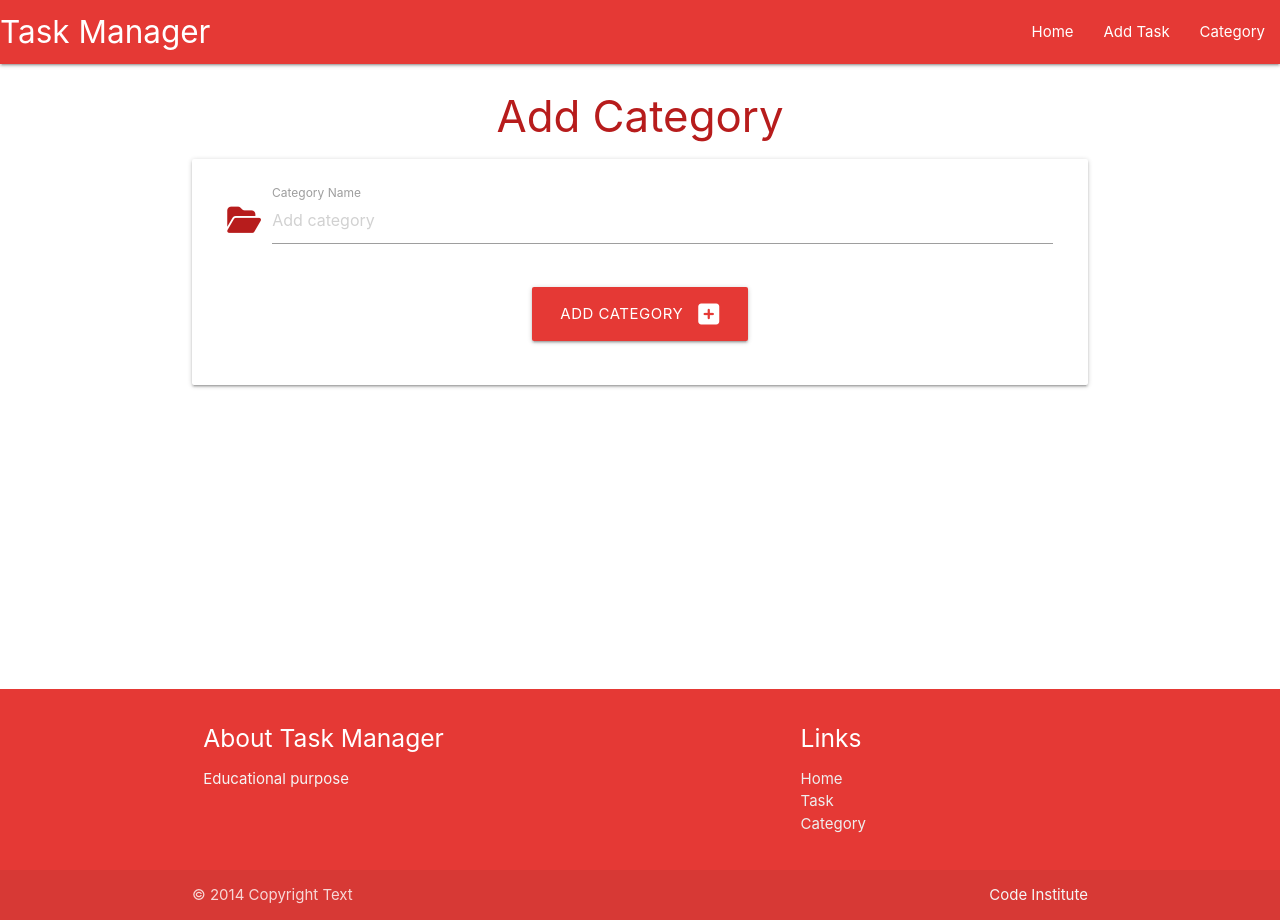
After one commit to plexoio/task-manager, a Flask app: page /add_category in a window 1280 px wide. The commit adds this page. Run offline with Flask 3, Linux system fonts and the light colour scheme.

Commit message:
Feat: DB for category up and running

```diff
--- a/taskmanager/models.py
+++ b/taskmanager/models.py
@@ -6,7 +6,7 @@ class Category(db.Model):
     id = db.Column(db.Integer, primary_key=True)
     category_name = db.Column(db.String(25), unique=True, nullable=False)
     for_tasks = db.relationship(
-        "Task", backref="category", cascade="all, delete", lazy=True)
+        "Tasks", backref="category", cascade="all, delete", lazy=True)
 
     def __repr__(self):
         return self.category_name
--- a/taskmanager/routes.py
+++ b/taskmanager/routes.py
@@ -1,4 +1,4 @@
-from flask import render_template
+from flask import render_template, request, url_for, redirect
 from taskmanager import app, db
 from taskmanager.models import Category, Tasks
 
@@ -6,3 +6,18 @@ from taskmanager.models import Category, Tasks
 @app.route("/")
 def home():
     return render_template("tasks.html")
+
+
+@app.route("/categories")
+def category():
+    return render_template("categories.html")
+
+
+@app.route("/add_category", methods=["GET", "POST"])
+def add_category():
+    if request.method == "POST":
+        category = Category(category_name=request.form.get("category_name"))
+        db.session.add(category)
+        db.session.commit()
+        return redirect(url_for("category"))
+    return render_template("add_category.html")
--- /dev/null
+++ b/taskmanager/templates/add_category.html
@@ -0,0 +1,25 @@
+{% extends "base.html" %}
+{% block content %}
+<h3 class="red-text text-darken-4 center-align">Add Category</h3>
+
+<div class="row card-panel">
+    <form class="col s12" method="POST" action="{{url_for('add_category')}}">
+        <div class="row">
+            <div class="input-field col s12">
+                <i class="fas fa-folder-open prefix red-text text-darken-4"></i>
+                <input placeholder="Add category" name="category_name" id="category_name" type="text" class="validate"
+                    minlength="3" maxlength="25" required>
+                <label for="category_name">Category Name</label>
+            </div>
+        </div>
+
+        <div class="row">
+            <div class="col s12 center-align">
+                <button type="submit" class="btn-large red darken-1">
+                    Add Category <i class="fas fa-plus-square right"></i>
+                </button>
+            </div>
+        </div>
+    </form>
+</div>
+{% endblock %}
--- a/taskmanager/templates/base.html
+++ b/taskmanager/templates/base.html
@@ -22,7 +22,7 @@
                 <ul class="right hide-on-med-and-down">
                     <li><a href="{{ url_for('home') }}">Home</a></li>
                     <li><a href="{{ url_for('home') }}">Add Task</a></li>
-                    <li><a href="{{ url_for('home') }}">Category</a></li>
+                    <li><a href="{{ url_for('category') }}">Category</a></li>
                 </ul>
             </div>
         </nav>
@@ -30,7 +30,7 @@
         <ul class="sidenav" id="mobile-demo">
             <li><a href="{{ url_for('home') }}">Home</a></li>
             <li><a href="{{ url_for('home') }}">Add Task</a></li>
-            <li><a href="{{ url_for('home') }}">Category</a></li>
+            <li><a href="{{ url_for('category') }}">Category</a></li>
         </ul>
     </header>
 
```
Also changed, not shown: taskmanager/templates/categories.html (added, +12 -0 lines).
